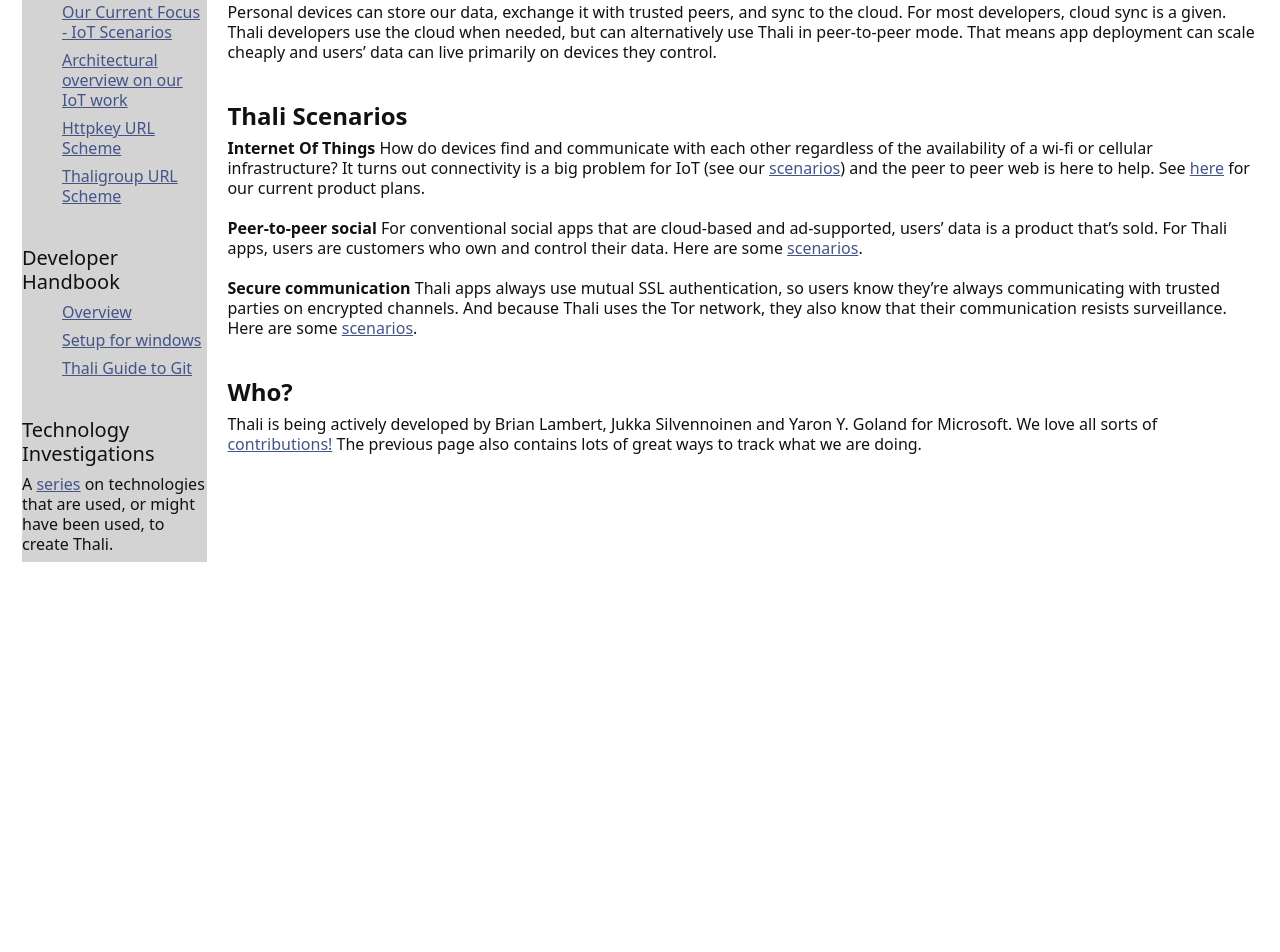
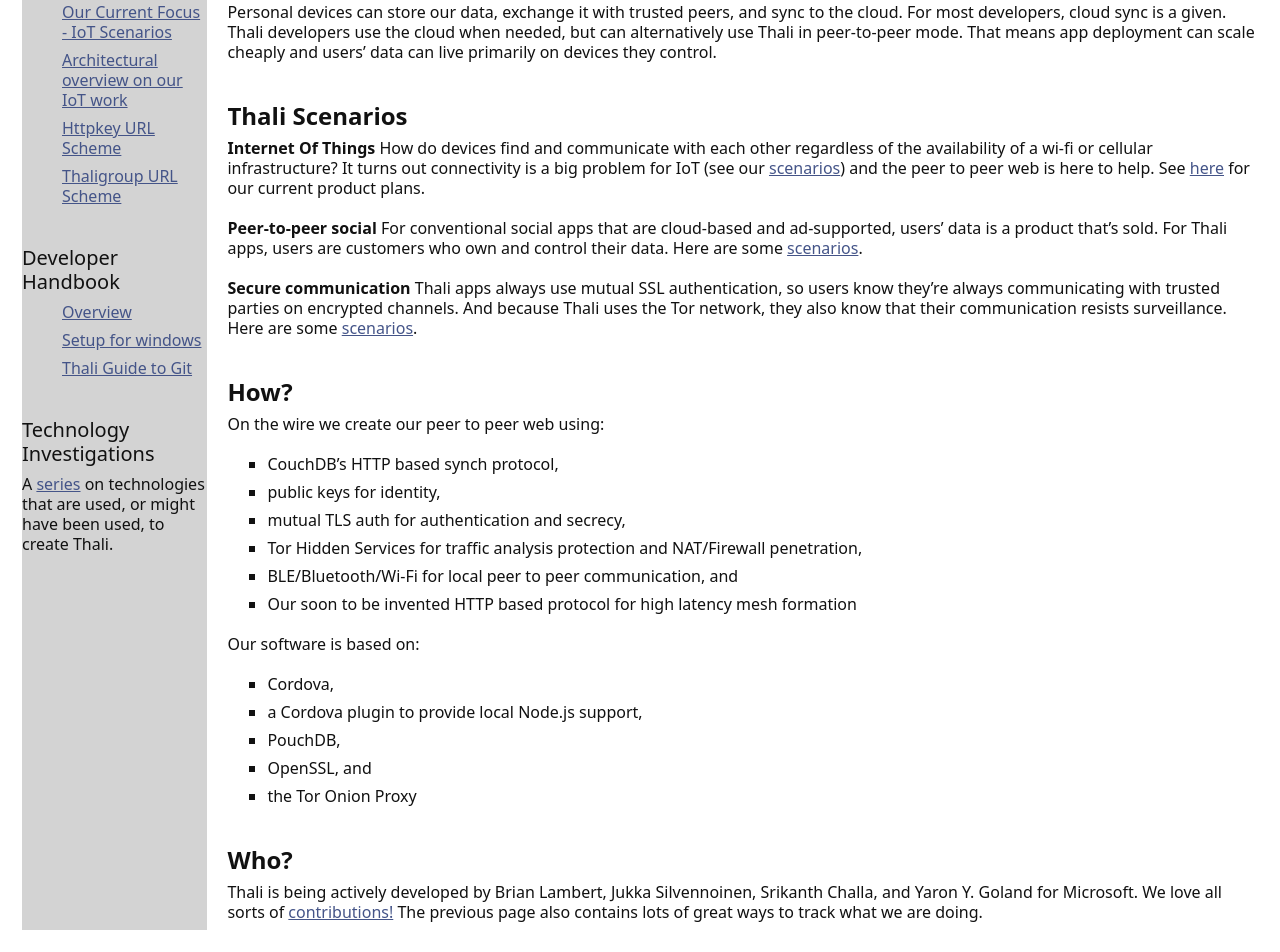
Before and after one commit to thaliproject/thali, a Jekyll site: the page built from index.md, in a window 1280 px wide. Shown: the part 348-1300 px from the top of the page. Built offline with Jekyll 4.4.1, drawn with Linux system fonts in a browser that asks for light colours; Markdown is read by kramdown in place of the engine named in the settings; before the commit the page ends 932 px from its top, so only the background shows below that.

Commit message:
Update index.md

```diff
--- a/index.md
+++ b/index.md
@@ -23,6 +23,22 @@
 
 **Secure communication** Thali apps always use mutual SSL authentication, so users know they're always communicating with trusted parties on encrypted channels. And because Thali uses the Tor network, they also know that their communication resists surveillance. Here are some [scenarios](SecureCommunication).
 
+# How?
+On the wire we create our peer to peer web using:
+* CouchDB's HTTP based synch protocol,
+* public keys for identity,
+* mutual TLS auth for authentication and secrecy,
+* Tor Hidden Services for traffic analysis protection and NAT/Firewall penetration,
+* BLE/Bluetooth/Wi-Fi for local peer to peer communication, and
+* Our soon to be invented HTTP based protocol for high latency mesh formation
+
+Our software is based on:
+* Cordova,
+* a Cordova plugin to provide local Node.js support,
+* PouchDB,
+* OpenSSL, and
+* the Tor Onion Proxy
+
 # Who?
 
-Thali is being actively developed by Brian Lambert, Jukka Silvennoinen and Yaron Y. Goland for Microsoft. We love all sorts of [contributions!](WaysToContribute) The previous page also contains lots of great ways to track what we are doing.
+Thali is being actively developed by Brian Lambert, Jukka Silvennoinen, Srikanth Challa, and Yaron Y. Goland for Microsoft. We love all sorts of [contributions!](WaysToContribute) The previous page also contains lots of great ways to track what we are doing.
```
